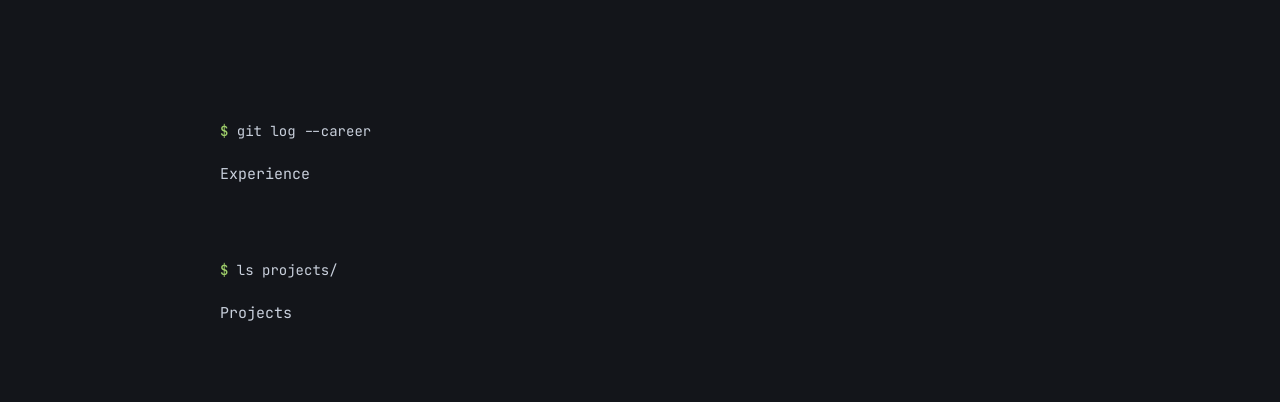
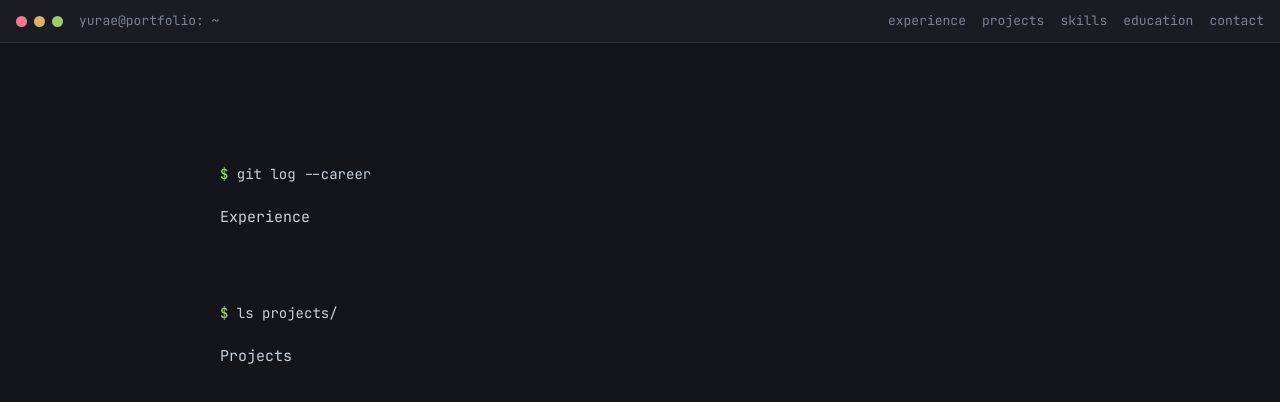
Before and after one commit to kyr031127/portfolio, a React (Vite) app: page / in a window 1280 px wide. Shown: the top 402 px of the page. Built offline with nearby package versions, Linux system fonts and the light colour scheme.

Commit message:
Added header with nav

```diff
--- a/src/App.tsx
+++ b/src/App.tsx
@@ -1,7 +1,10 @@
+import Header from './components/Header'
 import Section from './components/Section'
 
 function App() {
   return (
+    <>
+      <Header />
       <main>
         <Section id="experience" command="git log --career">
           <p>Experience</p>
@@ -10,6 +13,7 @@ function App() {
           <p>Projects</p>
         </Section>
       </main>
+    </>
   )
 }
 
--- /dev/null
+++ b/src/components/Header.css
@@ -0,0 +1,66 @@
+.bar {
+  position: sticky;
+  top: 0;
+  z-index: 5;
+  display: flex;
+  flex-wrap: wrap;
+  align-items: center;
+  gap: 16px;
+  padding: 10px 16px;
+  background: rgba(26, 29, 36, 0.94);
+  backdrop-filter: blur(6px);
+  border-bottom: 1px solid var(--line);
+}
+
+.dots {
+  display: flex;
+  gap: 7px;
+}
+
+.dots i {
+  display: block;
+  width: 11px;
+  height: 11px;
+  border-radius: 50%;
+}
+
+.dots i:nth-child(1) {
+  background: var(--red);
+}
+
+.dots i:nth-child(2) {
+  background: var(--amber);
+}
+
+.dots i:nth-child(3) {
+  background: var(--green);
+}
+
+.bar-title {
+  font-size: 13px;
+  color: var(--dim);
+}
+
+.bar nav {
+  display: flex;
+  flex-wrap: wrap;
+  gap: 4px 16px;
+  margin-left: auto;
+  font-size: 13px;
+}
+
+.bar nav a {
+  color: var(--dim);
+  border: 0;
+}
+
+.bar nav a:hover {
+  color: var(--cyan);
+}
+
+@media (max-width: 640px) {
+  .bar nav {
+    margin-left: 0;
+    width: 100%;
+  }
+}
--- /dev/null
+++ b/src/components/Header.tsx
@@ -0,0 +1,23 @@
+import './Header.css'
+
+const links = ['experience', 'projects', 'skills', 'education', 'contact']
+
+export default function Header() {
+  return (
+    <header className="bar">
+      <div className="dots" aria-hidden="true">
+        <i />
+        <i />
+        <i />
+      </div>
+      <span className="bar-title">yurae@portfolio: ~</span>
+      <nav aria-label="Sections">
+        {links.map((id) => (
+          <a key={id} href={`#${id}`}>
+            {id}
+          </a>
+        ))}
+      </nav>
+    </header>
+  )
+}
```
Lines whose indentation alone changed are shown as unchanged.
